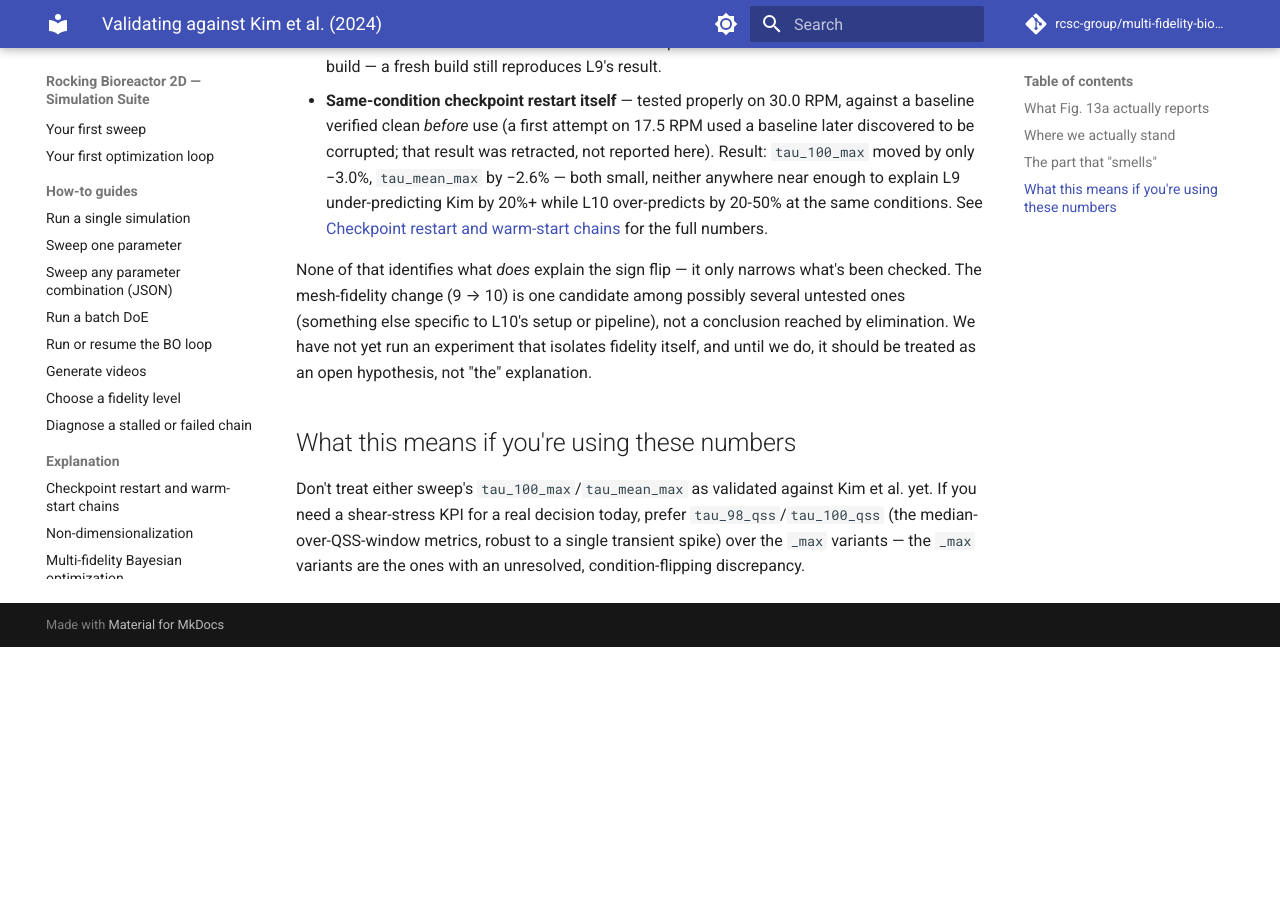
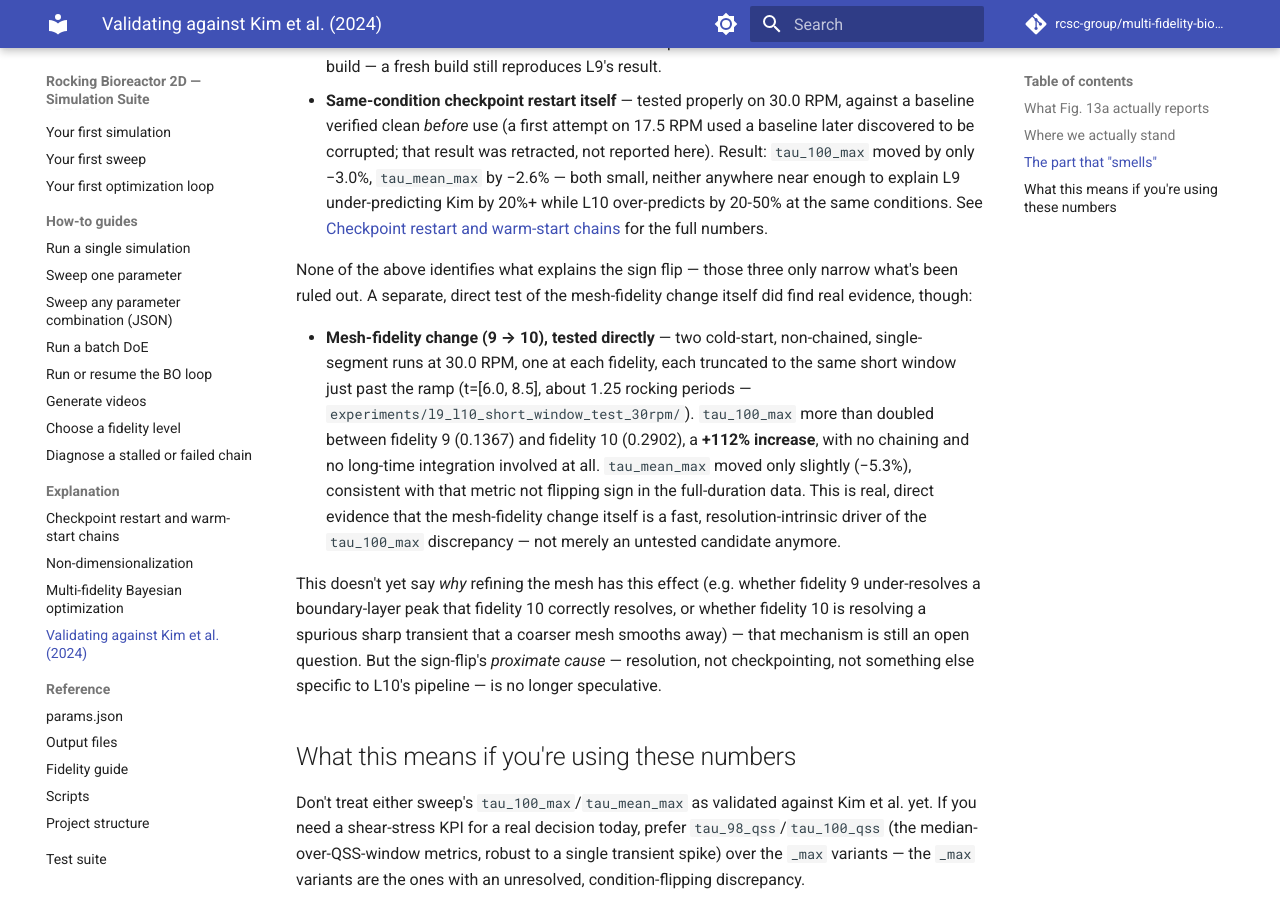
Before and after one commit to rcsc-group/multi-fidelity-bioreactor, an MkDocs documentation site: the page built from docs_site/explanation/kim-et-al-validation.md, in a window 1280 px wide and 900 px high, scrolled down 2641 px. Built offline with MkDocs 1.6.1 and Material for MkDocs 9.7.7, drawn with Linux system fonts in a browser that asks for light colours; comment, search, counter and statistics services are not loaded; before the commit the page ends 3288 px from its top, so only the background shows below that.

Commit message:
feat(experiment): direct test confirms fidelity 9->10 as tau_100_max driver
Two cold-start, non-chained, single-segment runs at 30.0 RPM (one per
fidelity, same short window t=[6,8.5]) found tau_100_max more than
doubles (+112%) from fidelity 9 to fidelity 10 -- a fast, resolution-
intrinsic effect with no checkpointing or long-time integration
involved. This replaces the "untested candidate" framing with real
evidence, at a fraction of the cost of a full L10 chain.

```diff
--- a/docs_site/explanation/kim-et-al-validation.md
+++ b/docs_site/explanation/kim-et-al-validation.md
@@ -106,13 +106,30 @@
   [Checkpoint restart and warm-start chains](checkpoint-restart.md#resolved-not-a-real-effect)
   for the full numbers.
 
-None of that identifies what *does* explain the sign flip — it only
-narrows what's been checked. The mesh-fidelity change (9 → 10) is one
-candidate among possibly several untested ones (something else specific
-to L10's setup or pipeline), not a conclusion reached by elimination.
-We have not yet run an experiment that isolates fidelity itself, and
-until we do, it should be treated as an open hypothesis, not "the"
-explanation.
+None of the above identifies what explains the sign flip — those three
+only narrow what's been ruled out. A separate, direct test of the
+mesh-fidelity change itself did find real evidence, though:
+
+- **Mesh-fidelity change (9 → 10), tested directly** — two cold-start,
+  non-chained, single-segment runs at 30.0 RPM, one at each fidelity,
+  each truncated to the same short window just past the ramp
+  (t=[6.0, 8.5], about 1.25 rocking periods —
+  `experiments/l9_l10_short_window_test_30rpm/`). `tau_100_max` more
+  than doubled between fidelity 9 (0.1367) and fidelity 10 (0.2902), a
+  **+112% increase**, with no chaining and no long-time integration
+  involved at all. `tau_mean_max` moved only slightly (−5.3%), consistent
+  with that metric not flipping sign in the full-duration data. This is
+  real, direct evidence that the mesh-fidelity change itself is a fast,
+  resolution-intrinsic driver of the `tau_100_max` discrepancy — not
+  merely an untested candidate anymore.
+
+This doesn't yet say *why* refining the mesh has this effect (e.g.
+whether fidelity 9 under-resolves a boundary-layer peak that fidelity 10
+correctly resolves, or whether fidelity 10 is resolving a spurious sharp
+transient that a coarser mesh smooths away) — that mechanism is still an
+open question. But the sign-flip's *proximate cause* — resolution,
+not checkpointing, not something else specific to L10's pipeline — is no
+longer speculative.
 
 ## What this means if you're using these numbers
 
```
Also changed, not shown: docs_site/explanation/checkpoint-restart.md (+13 -6 lines), 5 other files.
